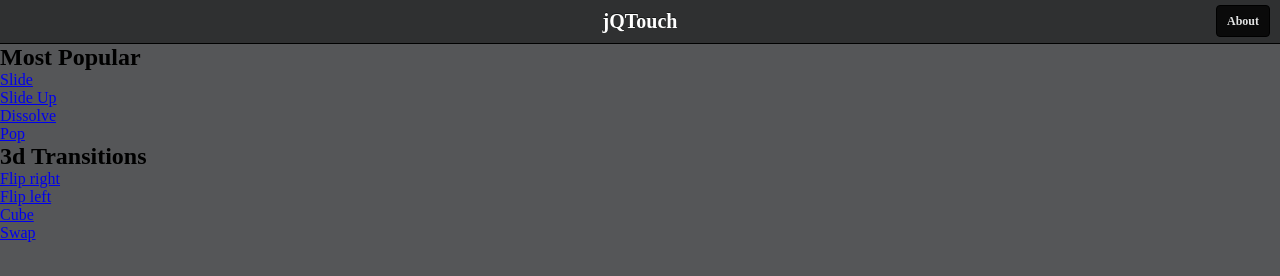
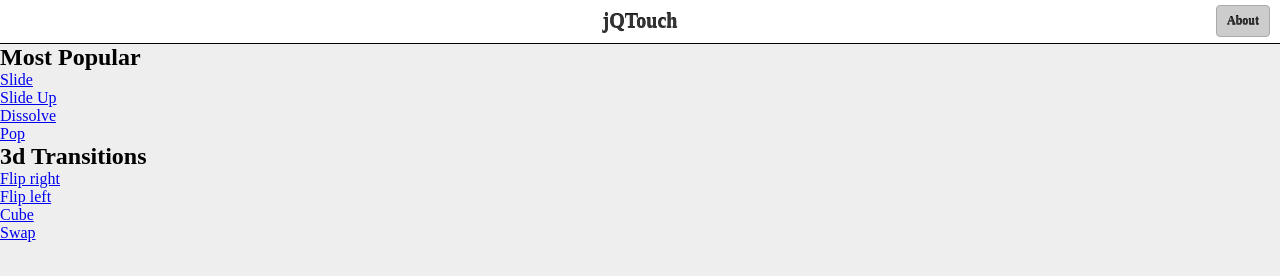
Before and after one commit to xuui/jqt, a plain HTML site: page index.html in a window 1280 px wide. Drawn offline with Linux system fonts and the light colour scheme.

Commit message:
clean UI Theme
Signed-off-by: Xu.hel <xu.hel@outlook.com>

```diff
--- a/resources/jqtouch.css
+++ b/resources/jqtouch.css
@@ -22,19 +22,22 @@
 #jqt .scroll{-webkit-margin-collapse:separate}
 
 
-body{background:#000}
 
-#jqt ul.edgetoedge,#jqt ul.metal,#jqt ul.plastic,.base-flatlists{margin:0;padding:0;border-width:0 0 0 1px;-webkit-border-radius:0;border-radius:0}
-#jqt>*{background-color:#555658}
+#jqt .toolbar{-webkit-box-sizing:border-box;box-sizing:border-box;z-index:10;position:relative;padding:10px;height:44px;}
+#jqt .toolbar>h1{position:absolute;overflow:hidden;left:50%;bottom:9px;margin:1px 0 0 -75px;width:150px;font-size:20px;font-weight:700;line-height:1.3em;text-align:center;text-overflow:ellipsis;white-space:nowrap;}
 
-#jqt .toolbar{-webkit-box-sizing:border-box;box-sizing:border-box;border-bottom:1px solid #000;z-index:10;position:relative;padding:10px;height:44px;}
-#jqt .toolbar>h1{position:absolute;overflow:hidden;left:50%;bottom:9px;margin:1px 0 0 -75px;width:150px;font-size:20px;font-weight:700;line-height:1.3em;text-align:center;text-overflow:ellipsis;white-space:nowrap;color:#fff;text-shadow:#161717 0 -1px 0}
+
 #jqt.black-translucent .toolbar{padding-top:30px;height:64px}
 #jqt.landscape .toolbar>h1{margin-left:-125px;width:250px}
-#jqt .add,#jqt .back,#jqt .button,#jqt .cancel{position:absolute;overflow:hidden;width:auto;height:30px;font-family:inherit;font-size:12px;font-weight:700;line-height:30px;text-overflow:ellipsis;text-decoration:none;white-space:nowrap;background:0 0;bottom:6px;right:10px;margin:0;padding:0 10px;color:#e2e3e3;text-shadow:#000 0 -1px 0;border:1px solid #000;-webkit-border-radius:4px;border-radius:4px;background-color:#0a0a0a;}
-#jqt .add.active,#jqt .back.active,#jqt .button.active,#jqt .cancel.active{border-color:#000;background-color:#000;color:#d8d9d9;text-shadow:#000 0 -1px 0}
+#jqt .add,#jqt .back,#jqt .button,#jqt .cancel{position:absolute;overflow:hidden;width:auto;height:30px;font-family:inherit;font-size:12px;font-weight:700;line-height:30px;text-overflow:ellipsis;text-decoration:none;white-space:nowrap;background:0 0;bottom:6px;right:10px;margin:0;padding:0 10px;-webkit-border-radius:4px;border-radius:4px;}
 #jqt .back{max-width:60px;overflow:visible;}
 #jqt .back,#jqt .cancel{left:10px;right:auto}
 #jqt .add{font-size:24px;line-height:24px;font-weight:700}
 
-#jqt .toolbar{background-color:#2f3031;}
+/* UI Theme */
+body{background:#000}
+#jqt>*{background-color:#eee}
+#jqt .toolbar{background-color:#fff;border-bottom:1px solid #000;}
+#jqt .toolbar>h1{color:#333;text-shadow:#161717 0 -1px 0}
+#jqt .add,#jqt .back,#jqt .button,#jqt .cancel{background-color:#ccc;color:#333;text-shadow:#000 0 -1px 0;border:1px solid #aaa;}
+#jqt .add.active,#jqt .back.active,#jqt .button.active,#jqt .cancel.active{border-color:#000;background-color:#000;color:#d8d9d9;text-shadow:#000 0 -1px 0}
```
